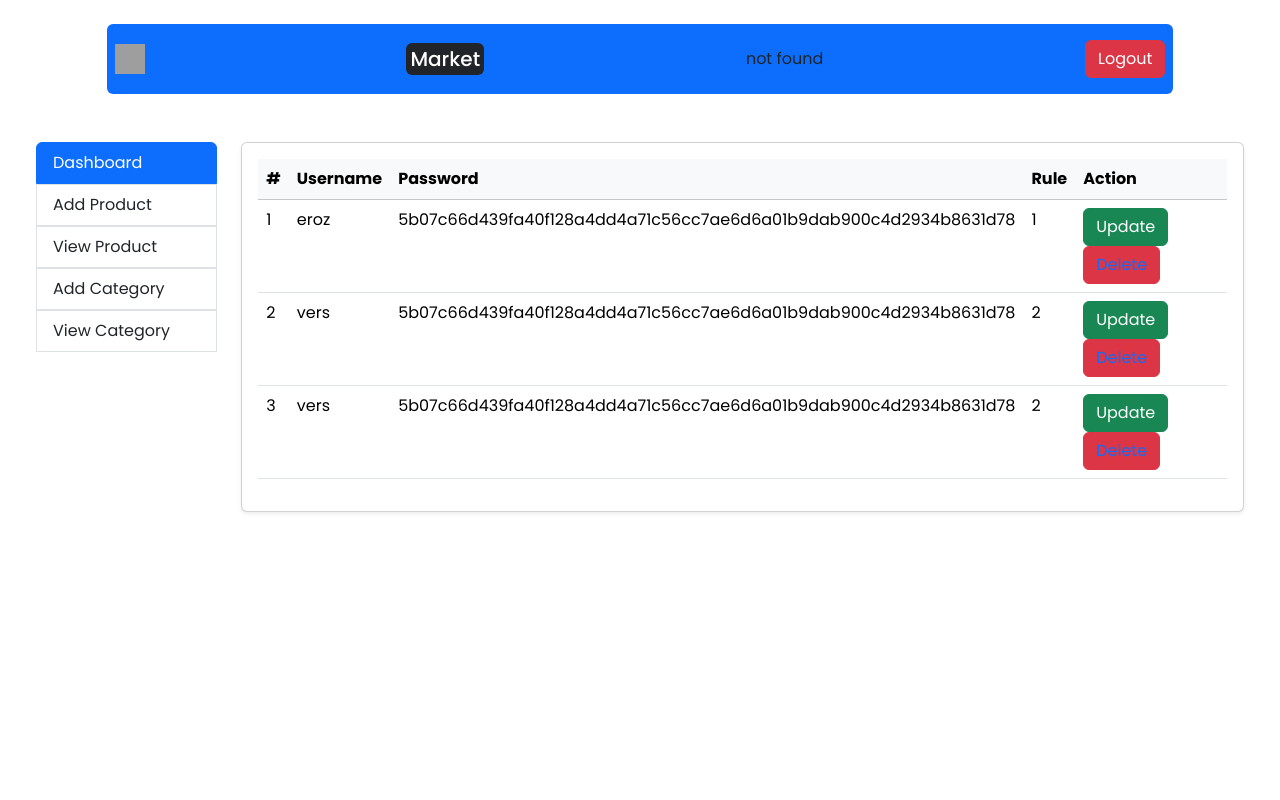
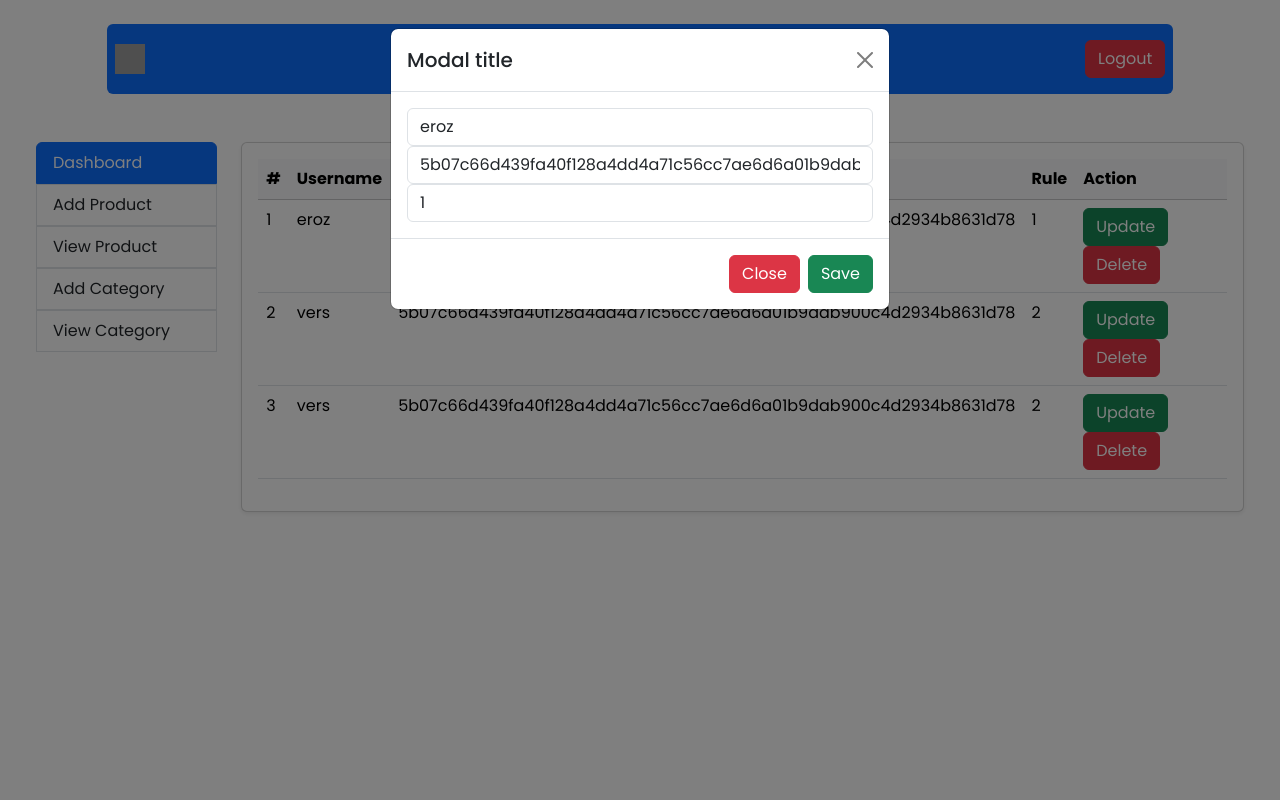
Before and after one commit to vzme/Mini-Market, a PHP site: page /viewuser.php?edit_id=1 in a window 1280 px wide. Run offline with PHP 8.4, Linux system fonts and the light colour scheme; data comes from the database, SQL or seed files in the repository; grey boxes are pictures that could not be loaded.

Commit message:
edit code

```diff
--- a/admin/adduser.php
+++ b/admin/adduser.php
@@ -10,6 +10,7 @@
 if($query){
 
 echo "successfuly";
+header("Location:viewuser.php");
 
 }else{
 
--- a/admin/api/delete_user.php
+++ b/admin/api/delete_user.php
@@ -0,0 +1,24 @@
+<?php
+require("includes/init.php");
+
+if(isset($_GET['del_id'])){
+
+$id = $obj->secure($_GET['del_id']);
+echo $id;
+
+$query = $user->delete($id);
+if($query){
+
+echo "Deleted";
+header("Location:viewuser.php");
+echo $id;
+echo "test";
+}else{
+
+echo "Failed";
+
+}
+
+}
+
+?>
--- a/admin/api/update_user.php
+++ b/admin/api/update_user.php
@@ -0,0 +1,20 @@
+<?php
+require("includes/init.php");
+
+if(isset($_POST['update_user'])){
+
+$id = $obj->secure($_POST["user_id"]);
+$username = $obj->secure($_POST["username"]);
+$password = $obj->secure($_POST["password"]);
+$rule = $obj->secure($_POST["rule"]);
+
+$query = $user->update($id , $username , $password , $rule);
+if($query){
+echo "success";
+header("Location:viewuser.php");
+}else{
+    echo "Failed";
+}
+
+}
+?>
--- a/admin/includes/product.php
+++ b/admin/includes/product.php
@@ -30,8 +30,14 @@
 
     public static function getOneProduct($name){
 
-    $single_user = self::query_process("SELECT id FROM product where name = '$name'");
+    $single_product = self::query_process("SELECT id FROM product where name = '$name'");
     return !empty($single_user) ? array_shift($single_user) : false;
+    }
+
+    public static function getProductById($id){
+
+    $single_product_id = self::query_process("SELECT * FROM product where name = '$id'");
+    return !empty($single_user) ? array_shift($single_product_id) : false;
     }
 
 
--- a/admin/includes/user.php
+++ b/admin/includes/user.php
@@ -11,6 +11,11 @@
     public function getAllUser(){
     $query = $this->query_process("SELECT * FROM users");
     return $query;
+    }
+
+       public static function getOneUser($id){
+    $single_user = self::query_process("SELECT * FROM users where id = '$id'");
+    return !empty($single_user) ? array_shift($single_user) : false;
     }
 
 
@@ -70,7 +75,7 @@
 
     public function delete($id){
     global $obj;
-    $query = $obj->query("DELETE FROM users where `id` = '$id'");
+    $query = $obj->query("DELETE FROM users where id = '$id'");
     if($query){
     return true;
     }else{
--- a/admin/viewuser.php
+++ b/admin/viewuser.php
@@ -1,6 +1,10 @@
-<?php require("includes/nav.php");
+<?php
+
+
+require("includes/nav.php");
 solider(2);
-
+require("api/update_user.php");
+require("api/delete_user.php");
 
 
 ?>
@@ -62,36 +66,11 @@
                   <td><?php echo $user->password; ?></td>
                   <td><?php echo $user->rule; ?></td>
                   <td>
-                    <button class="btn btn-success"
-                    data-bs-toggle="modal" data-bs-target="#exampleModal" >Update</button>
-                    <button class="btn btn-danger"><a href="delete.php?id">Delete</a></button>
+                    <a href="?edit_id=<?php echo $user->id; ?>" class="btn btn-success">Update</a>
+                    <a class="text-white btn btn-danger" href="?del_id=<?php echo $user->id; ?>">Delete</a>
                   </td>
+                  <input type="hidden" name="user_id" value="<?php echo $user->id; ?>">
                 <?php } ?>
-
-                                  <div class="modal fade" id="exampleModal" tabindex="-1" aria-labelledby="exampleModalLabel" aria-hidden="true">
-                    <div class="modal-dialog">
-                      <div class="modal-content">
-                        <div class="modal-header">
-                          <h1 class="modal-title fs-5" id="exampleModalLabel">Modal title</h1>
-                          <button type="button" class="btn-close" data-bs-dismiss="modal" aria-label="Close"></button>
-                        </div>
-                        <div class="modal-body">
-                          <?php
-
-
-                          ?>
-                          <input type="text" class="form-contorl" value="<?php echo $user->username ?>">
-                          <input type="text" class="form-control" value="<?php echo $user->password ?>">
-                          <input type="text" class="form-control" value="<?php echo $user->rule ?>">
-
-                        </div>
-                        <div class="modal-footer">
-                          <button type="button" class="btn btn-secondary" data-bs-dismiss="modal">Close</button>
-                          <button type="button" class="btn btn-primary">Save changes</button>
-                        </div>
-                      </div>
-                    </div>
-                  </div>
 
                 </tr>
             </tbody>
@@ -103,4 +82,48 @@
   </div>
 </div>
 
+
+
+<div class="modal fade" id="exampleModal" tabindex="-1" aria-labelledby="exampleModalLabel" aria-hidden="true">
+  <div class="modal-dialog">
+         <form action="<?php echo $_SERVER['PHP_SELF']; ?>" method="POST">
+  <div class="modal-content">
+      <div class="modal-header">
+        <h1 class="modal-title fs-5" id="exampleModalLabel">Modal title</h1>
+        <button type="button" class="btn-close" data-bs-dismiss="modal" aria-label="Close"></button>
+      </div>
+
+      <div class="modal-body">
+        <?php
+        $editUser = null;
+        if (isset($_GET['edit_id'])) {
+          $user_id = $_GET['edit_id'];
+          $g = $user->getOneUser($user_id);
+
+        ?>
+          <input type="text" name="username" class="form-control" value="<?php echo $g->username; ?>">
+          <input type="text" name="password" class="form-control" value="<?php echo $g->password; ?>">
+          <input type="number" name="rule" class="form-control" value="<?php echo $g->rule; ?>">
+          <input type="hidden" name="user_id" value="<?php echo $g->id; ?>">
+      </div>
+      <div class="modal-footer">
+        <button type="button" class="btn btn-danger" data-bs-dismiss="modal">Close</button>
+        <button type="submit" name="update_user" class="btn btn-success">Save</button>
+      </div>
+    </div>
+    </form>
+  </div>
+</div>
+<?php } ?>
+
+<?php if (isset($_GET['edit_id'])) { ?>
+  <script>
+    document.addEventListener("DOMContentLoaded", function() {
+      var myModal = new bootstrap.Modal(document.getElementById('exampleModal'));
+      myModal.show();
+    });
+  </script>
+<?php } ?>
+
+
 <?php require("includes/footer.php"); ?>
```
Also changed, not shown: admin/test.php (+31 -0 lines), admin/viewproduct.php (+38 -1 lines).
